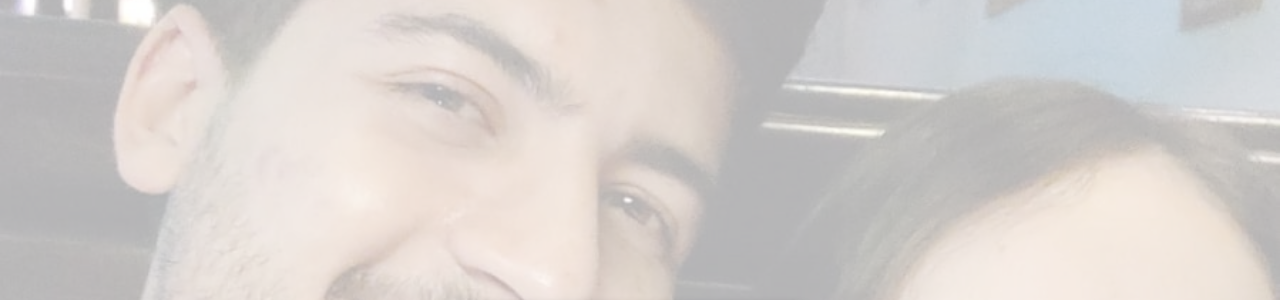
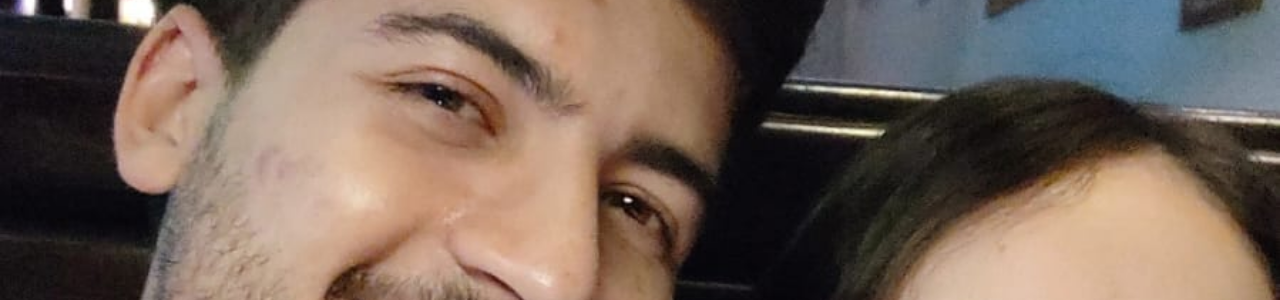
Before and after one commit to Gustavo-ws/Arthur, a plain HTML site: page index.html in a window 1280 px wide. Shown: the top 300 px of the page. Drawn offline with Linux system fonts and the light colour scheme.

Commit message:
Update index.html

```diff
--- a/index.html
+++ b/index.html
@@ -24,8 +24,7 @@
       left: 0;
       width: 100%;
       height: 100%;
-      background-color: rgba(255, 255, 255, 0.7); /* Fundo branco com opacidade */
-      z-index: -1;
+       z-index: -1;
     }
 
     #card {
```
